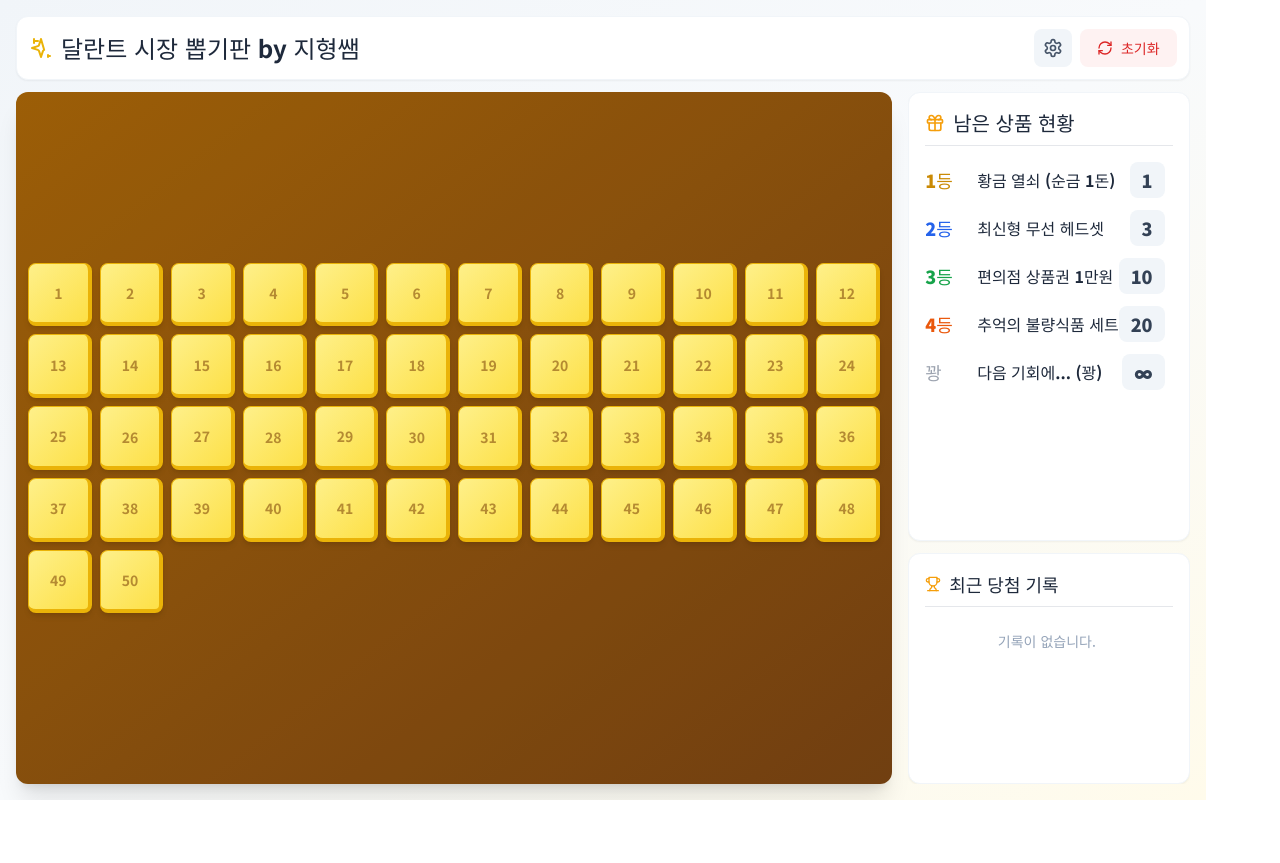
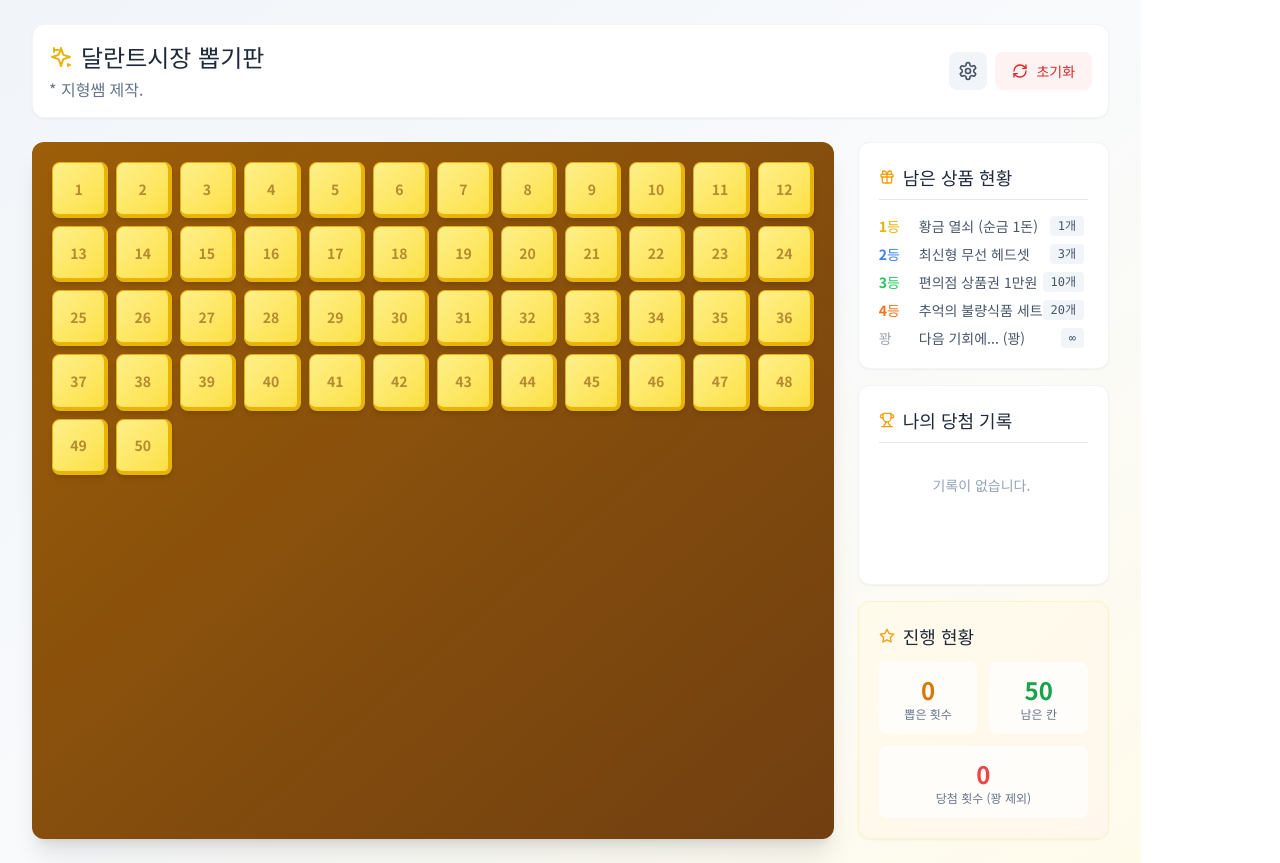
Before and after one commit to smky0311/bbokki_game, a React (Vite) app in the folder bbokki_game.client/: page / in a window 1280 px wide. Before the commit the page ends 800 px from the top, so only its background shows below. Built offline with nearby package versions, Linux system fonts and the light colour scheme.

Commit message:
다시 되돌림

```diff
--- a/bbokki_game.client/src/App.jsx
+++ b/bbokki_game.client/src/App.jsx
@@ -15,7 +15,7 @@ const IconStar = ({ className }) => (
     <svg xmlnsXlink={SVG_NS} width="24" height="24" viewBox="0 0 24 24" fill="none" stroke="currentColor" strokeWidth="2" strokeLinecap="round" strokeLinejoin="round" className={className}><polygon points="12 2 15.09 8.26 22 9.27 17 14.14 18.18 21.02 12 17.77 5.82 21.02 7 14.14 2 9.27 8.91 8.26 12 2" /></svg>
 );
 const IconSparkles = ({ className }) => (
-    <svg xmlnsXlink={SVG_NS} width="24" height="24" viewBox="0 0 24 24" fill="none" stroke="currentColor" strokeWidth="2" strokeLinecap="round" strokeLinejoin="round" className={className}><path d="m12 3-1.912 5.813a2 2 0 0 1-1.275 1.275L3 12l5.813 1.912a2 2 0 0 1 1.275 1.275L12 21l1.912-5.813a2 2 0 0 1 1.275-1.275L12 3Z" /><path d="M5 3v4" /><path d="M9 5H5" /><path d="M19 19v2" /><path d="M21 20h-2" /></svg>
+    <svg xmlnsXlink={SVG_NS} width="24" height="24" viewBox="0 0 24 24" fill="none" stroke="currentColor" strokeWidth="2" strokeLinecap="round" strokeLinejoin="round" className={className}><path d="m12 3-1.912 5.813a2 2 0 0 1-1.275 1.275L3 12l5.813 1.912a2 2 0 0 1 1.275 1.275L12 21l1.912-5.813a2 2 0 0 1 1.275-1.275L21 12l-5.813-1.912a2 2 0 0 1-1.275-1.275L12 3Z" /><path d="M5 3v4" /><path d="M9 5H5" /><path d="M19 19v2" /><path d="M21 20h-2" /></svg>
 );
 const IconFrown = ({ className }) => (
     <svg xmlnsXlink={SVG_NS} width="24" height="24" viewBox="0 0 24 24" fill="none" stroke="currentColor" strokeWidth="2" strokeLinecap="round" strokeLinejoin="round" className={className}><circle cx="12" cy="12" r="10" /><path d="M16 16s-1.5-2-4-2-4 2-4 2" /><line x1="9" x2="9.01" y1="9" y2="9" /><line x1="15" x2="15.01" y1="9" y2="9" /></svg>
@@ -36,18 +36,18 @@ const IconCheck = ({ className }) => (
     <svg xmlnsXlink={SVG_NS} width="24" height="24" viewBox="0 0 24 24" fill="none" stroke="currentColor" strokeWidth="2" strokeLinecap="round" strokeLinejoin="round" className={className}><polyline points="20 6 9 17 4 12" /></svg>
 );
 
-// 등수별 색상 배열
+// 등수별 색상 배열 (1등~10등 + 꽝)
 const RANK_COLORS = [
-    "text-yellow-600",  // 1등 (가독성을 위해 조금 더 진한 색)
-    "text-blue-600",    // 2등
-    "text-green-600",   // 3등
-    "text-orange-600",  // 4등
-    "text-purple-600",  // 5등
-    "text-pink-600",    // 6등
-    "text-cyan-600",    // 7등
-    "text-indigo-600",  // 8등
-    "text-rose-600",    // 9등
-    "text-teal-600",    // 10등
+    "text-yellow-500",  // 1등
+    "text-blue-500",    // 2등
+    "text-green-500",   // 3등
+    "text-orange-500",  // 4등
+    "text-purple-500",  // 5등
+    "text-pink-500",    // 6등
+    "text-cyan-500",    // 7등
+    "text-indigo-500",  // 8등
+    "text-rose-500",    // 9등
+    "text-teal-500",    // 10등
     "text-gray-400",    // 꽝
 ];
 
@@ -72,6 +72,7 @@ const App = () => {
         const saved = localStorage.getItem('bbokki_prizes');
         if (saved) {
             const parsed = JSON.parse(saved);
+            // 기존 데이터 마이그레이션 - isBlank 필드 추가
             return parsed.map(p => ({
                 ...p,
                 isBlank: p.isBlank !== undefined ? p.isBlank : (p.rank === 5 && p.name.includes('꽝')) || p.rank === 999
@@ -104,6 +105,8 @@ const App = () => {
     const [selectedPrize, setSelectedPrize] = useState(null);
     const [isModalOpen, setIsModalOpen] = useState(false);
     const [isSettingsOpen, setIsSettingsOpen] = useState(false);
+
+    // [추가] 확인 모달 관련 상태
     const [targetSlot, setTargetSlot] = useState(null);
     const [isConfirmOpen, setIsConfirmOpen] = useState(false);
 
@@ -135,12 +138,16 @@ const App = () => {
         return winningPrize;
     };
 
+    // [수정] 슬롯 클릭 시 확인 모달 띄우기
     const handleSlotClick = (index) => {
         if (board[index].isOpen) return;
+
+        // 뽑기 전 확인을 위해 타겟 설정 및 모달 오픈
         setTargetSlot(index);
         setIsConfirmOpen(true);
     };
 
+    // [추가] 실제 뽑기 실행 로직 (확인 버튼 클릭 시 실행)
     const confirmDraw = () => {
         if (targetSlot === null) return;
 
@@ -156,6 +163,7 @@ const App = () => {
         );
         setPrizes(newPrizes);
 
+        // 모달 닫기
         setIsConfirmOpen(false);
         setTargetSlot(null);
 
@@ -193,6 +201,7 @@ const App = () => {
         ));
     };
 
+    // 상품 추가 (최대 10등까지)
     const addPrize = () => {
         const normalPrizes = tempPrizes.filter(p => !p.isBlank);
         if (normalPrizes.length >= 10) {
@@ -213,6 +222,7 @@ const App = () => {
             isBlank: false
         };
 
+        // 꽝 앞에 삽입
         const blankPrize = tempPrizes.find(p => p.isBlank);
         const newPrizes = [...normalPrizes, newPrize];
         if (blankPrize) newPrizes.push(blankPrize);
@@ -220,6 +230,7 @@ const App = () => {
         setTempPrizes(newPrizes);
     };
 
+    // 상품 삭제 (꽝은 삭제 불가, 최소 1개 유지)
     const removePrize = (id) => {
         const prize = tempPrizes.find(p => p.id === id);
         if (prize?.isBlank) return;
@@ -230,6 +241,7 @@ const App = () => {
             return;
         }
 
+        // 삭제 후 rank 재정렬
         const filtered = tempPrizes.filter(p => p.id !== id);
         const reranked = filtered.map((p, idx) => {
             if (p.isBlank) return p;
@@ -278,17 +290,18 @@ const App = () => {
         }
     };
 
+    // 꽝이 아닌 상품 수
     const normalPrizeCount = tempPrizes.filter(p => !p.isBlank).length;
 
     return (
-        // 여백(padding)을 줄이고 w-full로 채움
-        <div className="min-h-screen w-full bg-gradient-to-br from-slate-100 via-slate-50 to-amber-50 flex flex-col p-2 sm:p-4 font-sans select-none">
+        <div className="min-h-screen bg-gradient-to-br from-slate-100 via-slate-50 to-amber-50 flex flex-col py-4 px-3 sm:py-6 sm:px-6 lg:px-8 font-sans select-none">
             {/* 헤더 */}
-            <div className="w-full flex justify-between items-center mb-3 bg-white p-3 rounded-xl shadow-sm border border-slate-100">
+            <div className="w-full flex justify-between items-center mb-4 sm:mb-6 bg-white p-3 sm:p-4 rounded-xl shadow-sm border border-slate-100">
                 <div>
                     <h1 className="text-xl sm:text-2xl font-bold text-slate-800 flex items-center gap-2">
-                        <IconSparkles className="text-yellow-500 w-5 h-5 sm:w-6 sm:h-6" /> 달란트 시장 뽑기판 by 지형쌤
+                        <IconSparkles className="text-yellow-500 w-5 h-5 sm:w-6 sm:h-6" /> 달란트시장 뽑기판
                     </h1>
+                    <p className="text-slate-500 text-s mt-1">* 지형쌤 제작.</p>
                 </div>
                 <div className="flex gap-2">
                     <button onClick={openSettings} className="p-2 bg-slate-100 hover:bg-slate-200 text-slate-600 rounded-lg transition-colors" title="설정">
@@ -300,15 +313,14 @@ const App = () => {
                 </div>
             </div>
 
-            {/* 메인 컨텐츠: 여백 없이 꽉 차게, 그리드 비율 조정 */}
-            <div className="w-full flex-1 grid grid-cols-1 lg:grid-cols-4 gap-4">
-                {/* 왼쪽: 뽑기판 (큰 화면에서 3칸 차지) */}
-                <div className="lg:col-span-3 h-full">
-                    <div className="bg-gradient-to-br from-yellow-700 to-yellow-900 p-3 rounded-xl shadow-xl relative h-full flex flex-col justify-center">
+            {/* 메인 컨텐츠 - 전체 너비 사용 */}
+            <div className="w-full flex-1 grid grid-cols-1 xl:grid-cols-4 gap-4 sm:gap-6">
+                {/* 왼쪽: 뽑기판 - 넓은 화면에서 3칸 차지 */}
+                <div className="xl:col-span-3">
+                    <div className="bg-gradient-to-br from-yellow-700 to-yellow-900 p-3 sm:p-5 rounded-xl shadow-xl relative h-full">
                         <div className="absolute inset-0 bg-yellow-900 opacity-10 rounded-xl pointer-events-none"></div>
-
-                        {/* 그리드: 칸이 많아져도 꽉 차게 보임 */}
-                        <div className="grid grid-cols-5 sm:grid-cols-8 md:grid-cols-10 lg:grid-cols-12 xl:grid-cols-14 2xl:grid-cols-16 gap-1.5 sm:gap-2 relative z-10">
+                        {/* 그리드 컬럼 수를 화면 크기에 따라 더 세밀하게 조정 */}
+                        <div className="grid grid-cols-5 sm:grid-cols-8 md:grid-cols-10 lg:grid-cols-12 xl:grid-cols-12 2xl:grid-cols-15 gap-1.5 sm:gap-2 relative z-10">
                             {board.map((slot, index) => (
                                 <button
                                     key={slot.id}
@@ -336,30 +348,22 @@ const App = () => {
                 </div>
 
                 {/* 오른쪽: 현황 패널 */}
-                <div className="lg:col-span-1 flex flex-col gap-3 h-full overflow-hidden">
-                    {/* 남은 상품 현황 (디자인 강조: 폰트 키우고 진하게) */}
-                    <div className="bg-white p-4 rounded-xl shadow-sm border border-slate-100 flex-1 flex flex-col min-h-0">
-                        <h2 className="font-bold text-lg sm:text-xl mb-4 text-slate-800 border-b pb-2 flex items-center gap-2">
-                            <IconGift className="w-5 h-5 text-amber-500" />
+                <div className="xl:col-span-1 flex flex-col gap-4">
+                    {/* 남은 상품 현황 */}
+                    <div className="bg-white p-4 sm:p-5 rounded-xl shadow-sm border border-slate-100">
+                        <h2 className="font-bold text-base sm:text-lg mb-4 text-slate-800 border-b pb-2 flex items-center gap-2">
+                            <IconGift className="w-4 h-4 text-amber-500" />
                             남은 상품 현황
                         </h2>
-                        <ul className="space-y-3 overflow-y-auto custom-scrollbar pr-2 flex-1">
+                        <ul className="space-y-2 max-h-[300px] overflow-y-auto custom-scrollbar pr-1">
                             {prizes.map((prize) => (
-                                <li key={prize.id} className="flex justify-between items-center text-sm sm:text-base">
-                                    <div className="flex items-center gap-3">
-                                        <span className={`font-black text-lg w-10 ${prize.color}`}>
-                                            {prize.isBlank ? '꽝' : `${prize.rank}등`}
-                                        </span>
-                                        <span className="text-slate-800 font-bold truncate max-w-[120px] sm:max-w-[160px] xl:max-w-[200px]">
-                                            {prize.name}
-                                        </span>
+                                <li key={prize.id} className="flex justify-between items-center text-xs sm:text-sm">
+                                    <div className="flex items-center gap-2">
+                                        <span className={`font-bold w-8 ${prize.color}`}>{prize.isBlank ? '꽝' : `${prize.rank}등`}</span>
+                                        <span className="text-slate-600 truncate max-w-[100px] sm:max-w-[140px] lg:max-w-[180px]">{prize.name}</span>
                                     </div>
-                                    {/* 개수 표시 크게 강조 */}
-                                    <span className={`font-black text-base sm:text-lg px-3 py-1 rounded-lg ${prize.current === 0
-                                            ? 'bg-red-100 text-red-600'
-                                            : 'bg-slate-100 text-slate-700'
-                                        }`}>
-                                        {prize.isBlank ? '∞' : `${prize.current}`}
+                                    <span className={`font-mono font-medium px-2 py-0.5 rounded text-xs ${prize.current === 0 ? 'bg-red-100 text-red-500' : 'bg-slate-100 text-slate-600'}`}>
+                                        {prize.isBlank ? '∞' : `${prize.current}개`}
                                     </span>
                                 </li>
                             ))}
@@ -367,30 +371,58 @@ const App = () => {
                     </div>
 
                     {/* 나의 당첨 기록 */}
-                    <div className="bg-white p-4 rounded-xl shadow-sm border border-slate-100 h-1/3 min-h-[150px] flex flex-col">
-                        <h2 className="font-bold text-base sm:text-lg mb-2 text-slate-800 border-b pb-2 flex items-center gap-2">
+                    <div className="bg-white p-4 sm:p-5 rounded-xl shadow-sm border border-slate-100 flex-1 min-h-[200px]">
+                        <h2 className="font-bold text-base sm:text-lg mb-4 text-slate-800 border-b pb-2 flex items-center gap-2">
                             <IconTrophy className="w-4 h-4 text-amber-500" />
-                            최근 당첨 기록
+                            나의 당첨 기록
                         </h2>
-                        <div className="flex-1 overflow-y-auto space-y-2 pr-1 custom-scrollbar">
+                        <div className="h-48 xl:h-auto xl:max-h-[300px] overflow-y-auto space-y-2 pr-1 custom-scrollbar">
                             {history.length === 0 ? (
-                                <p className="text-slate-400 text-center text-sm py-4">기록이 없습니다.</p>
+                                <p className="text-slate-400 text-center text-xs sm:text-sm py-4">기록이 없습니다.</p>
                             ) : (
                                 history.map((record, idx) => (
-                                    <div key={idx} className="flex justify-between items-center text-sm p-2 bg-slate-50 rounded-lg">
+                                    <div key={idx} className="flex justify-between items-center text-xs sm:text-sm p-2 bg-slate-50 rounded-lg hover:bg-slate-100 transition-colors">
                                         <span className={!record.isBlank ? "font-bold text-red-500" : "text-slate-500"}>
                                             {record.isBlank ? '꽝' : `${record.rank}등`}
                                         </span>
-                                        <span className="text-slate-500 truncate max-w-[150px]">{record.name}</span>
+                                        <span className="text-xs text-slate-400 truncate max-w-[120px] sm:max-w-[150px]">{record.name}</span>
                                     </div>
                                 ))
                             )}
                         </div>
                     </div>
+
+                    {/* 통계 카드 추가 - 여백 활용 */}
+                    <div className="bg-gradient-to-br from-amber-50 to-orange-50 p-4 sm:p-5 rounded-xl shadow-sm border border-amber-100">
+                        <h2 className="font-bold text-base sm:text-lg mb-3 text-slate-800 flex items-center gap-2">
+                            <IconStar className="w-4 h-4 text-amber-500" />
+                            진행 현황
+                        </h2>
+                        <div className="grid grid-cols-2 gap-3">
+                            <div className="bg-white/70 rounded-lg p-3 text-center">
+                                <div className="text-2xl font-bold text-amber-600">
+                                    {board.filter(s => s.isOpen).length}
+                                </div>
+                                <div className="text-xs text-slate-500">뽑은 횟수</div>
+                            </div>
+                            <div className="bg-white/70 rounded-lg p-3 text-center">
+                                <div className="text-2xl font-bold text-green-600">
+                                    {board.filter(s => !s.isOpen).length}
+                                </div>
+                                <div className="text-xs text-slate-500">남은 칸</div>
+                            </div>
+                            <div className="bg-white/70 rounded-lg p-3 text-center col-span-2">
+                                <div className="text-2xl font-bold text-red-500">
+                                    {history.filter(h => !h.isBlank).length}
+                                </div>
+                                <div className="text-xs text-slate-500">당첨 횟수 (꽝 제외)</div>
+                            </div>
+                        </div>
+                    </div>
                 </div>
             </div>
 
-            {/* 모달들 (기존과 동일) */}
+            {/* [추가] 뽑기 전 확인 모달 */}
             {isConfirmOpen && targetSlot !== null && (
                 <div className="fixed inset-0 z-50 flex items-center justify-center p-4 bg-black/60 backdrop-blur-sm animate-in fade-in duration-200" onClick={() => setIsConfirmOpen(false)}>
                     <div className="bg-white rounded-2xl shadow-2xl p-6 sm:p-8 max-w-sm w-full text-center transform scale-100 animate-in zoom-in-95 duration-200" onClick={e => e.stopPropagation()}>
@@ -415,6 +447,7 @@ const App = () => {
                 </div>
             )}
 
+            {/* 당첨 결과 모달 */}
             {isModalOpen && selectedPrize && (
                 <div className="fixed inset-0 z-50 flex items-center justify-center p-4 bg-black/60 backdrop-blur-sm animate-in fade-in duration-200" onClick={() => setIsModalOpen(false)}>
                     <div className="bg-white rounded-2xl shadow-2xl p-6 sm:p-8 max-w-sm w-full text-center transform scale-100 animate-in zoom-in-95 duration-200" onClick={e => e.stopPropagation()}>
@@ -435,6 +468,7 @@ const App = () => {
                 </div>
             )}
 
+            {/* 설정 모달 */}
             {isSettingsOpen && (
                 <div className="fixed inset-0 z-50 flex items-center justify-center p-4 bg-black/60 backdrop-blur-sm animate-in fade-in duration-200">
                     <div className="bg-white rounded-2xl shadow-2xl p-4 sm:p-6 max-w-2xl w-full transform scale-100 animate-in zoom-in-95 duration-200 overflow-hidden flex flex-col max-h-[90vh]">
@@ -460,6 +494,7 @@ const App = () => {
                             <p className="text-xs text-blue-500 mt-1">* 개수를 변경하면 판이 초기화됩니다.</p>
                         </div>
 
+                        {/* 상품 추가 버튼 */}
                         <div className="flex justify-between items-center mb-3">
                             <span className="text-sm font-medium text-slate-600">
                                 상품 목록 ({normalPrizeCount}/10)
@@ -533,13 +568,12 @@ const App = () => {
                 </div>
             )}
 
-            {/* Tailwind 그리드 스타일 */}
+            {/* Tailwind 15열 그리드 커스텀 스타일 */}
             <style>{`
         @media (min-width: 1536px) {
-          .grid-cols-16 { grid-template-columns: repeat(16, minmax(0, 1fr)); }
-        }
-        @media (min-width: 1280px) {
-          .grid-cols-14 { grid-template-columns: repeat(14, minmax(0, 1fr)); }
+          .grid-cols-15 {
+            grid-template-columns: repeat(15, minmax(0, 1fr));
+          }
         }
         .custom-scrollbar::-webkit-scrollbar {
           width: 4px;
```
